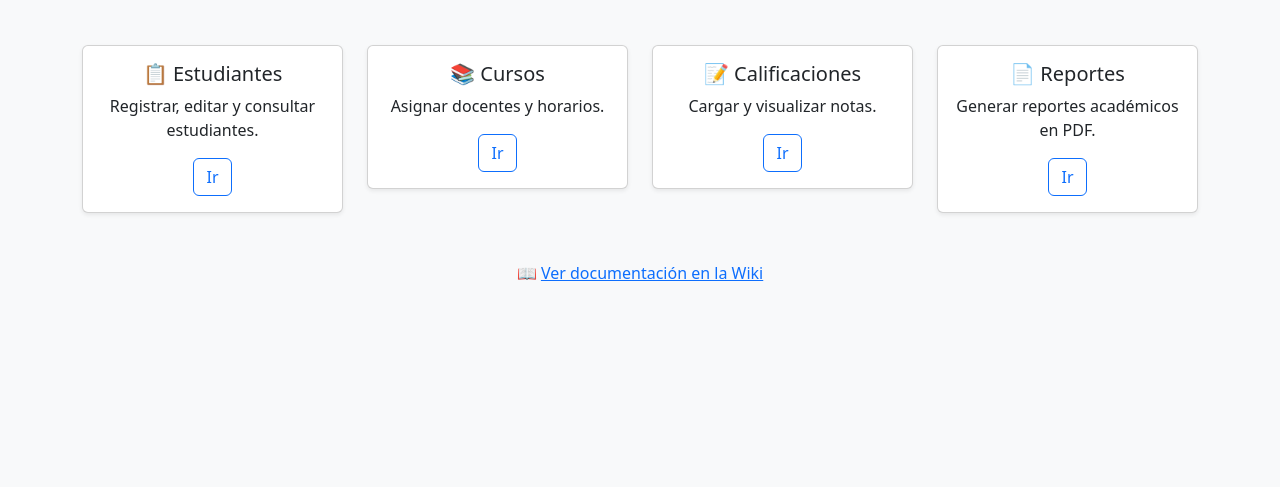
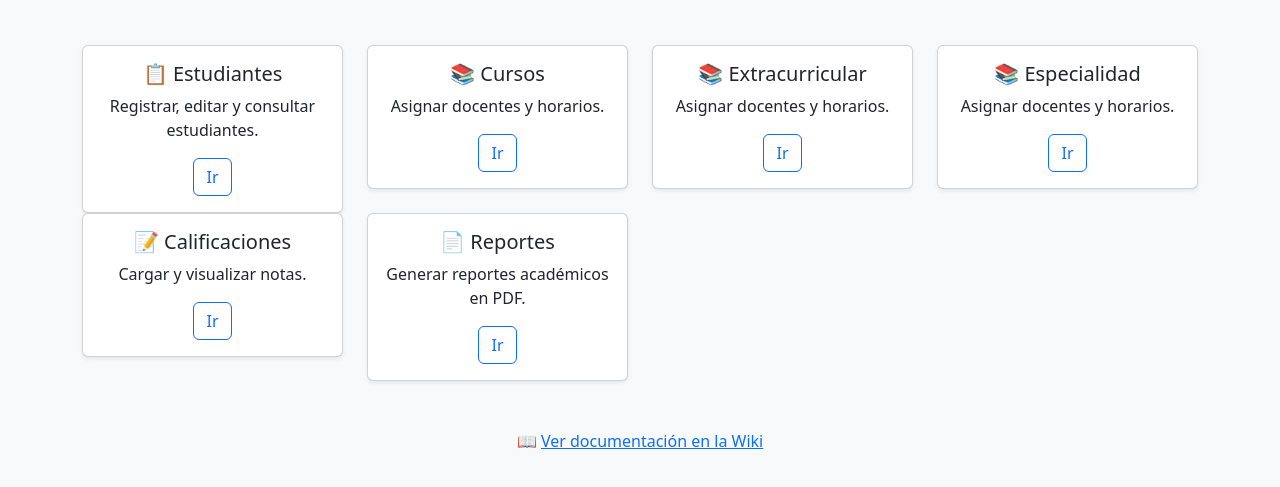
Before and after one commit to mariaconejo/sistema_academico, a plain HTML site: page index.html in a window 1280 px wide. Shown: the part 163-650 px from the top of the page. Drawn offline with nearby package versions, Linux system fonts and the light colour scheme.

Commit message:
Add extracurricular and specialty sections to index.html

```diff
--- a/index.html
+++ b/index.html
@@ -50,6 +50,24 @@
       <div class="col-md-3">
         <div class="card shadow-sm">
           <div class="card-body">
+            <h5 class="card-title">📚 Extracurricular</h5>
+            <p class="card-text">Asignar docentes y horarios.</p>
+            <a href="#" class="btn btn-outline-primary">Ir</a>
+          </div>
+        </div>
+      </div>
+      <div class="col-md-3">
+        <div class="card shadow-sm">
+          <div class="card-body">
+            <h5 class="card-title">📚 Especialidad</h5>
+            <p class="card-text">Asignar docentes y horarios.</p>
+            <a href="#" class="btn btn-outline-primary">Ir</a>
+          </div>
+        </div>
+      </div>
+      <div class="col-md-3">
+        <div class="card shadow-sm">
+          <div class="card-body">
             <h5 class="card-title">📝 Calificaciones</h5>
             <p class="card-text">Cargar y visualizar notas.</p>
             <a href="#" class="btn btn-outline-primary">Ir</a>
```
